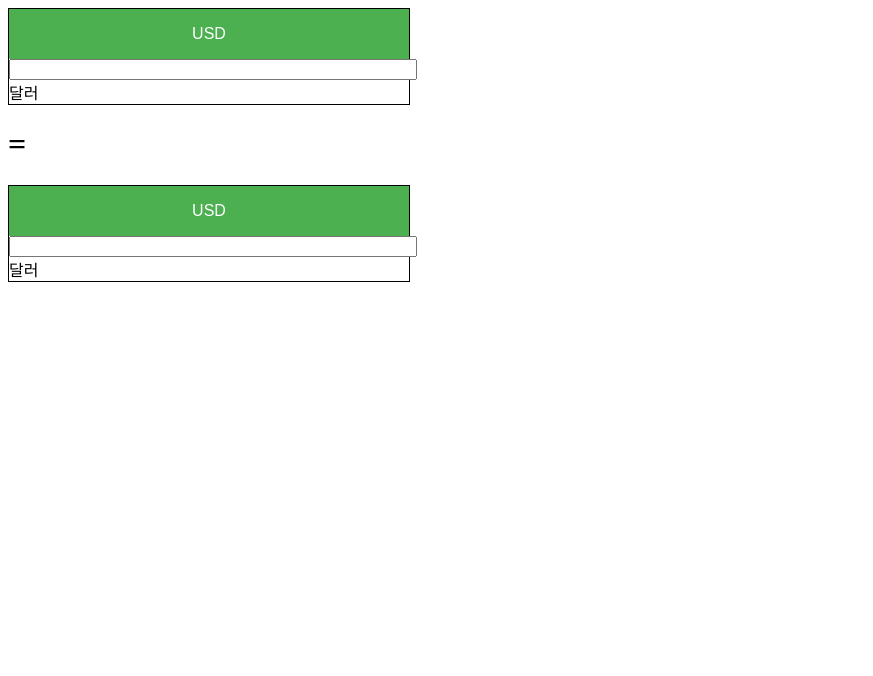
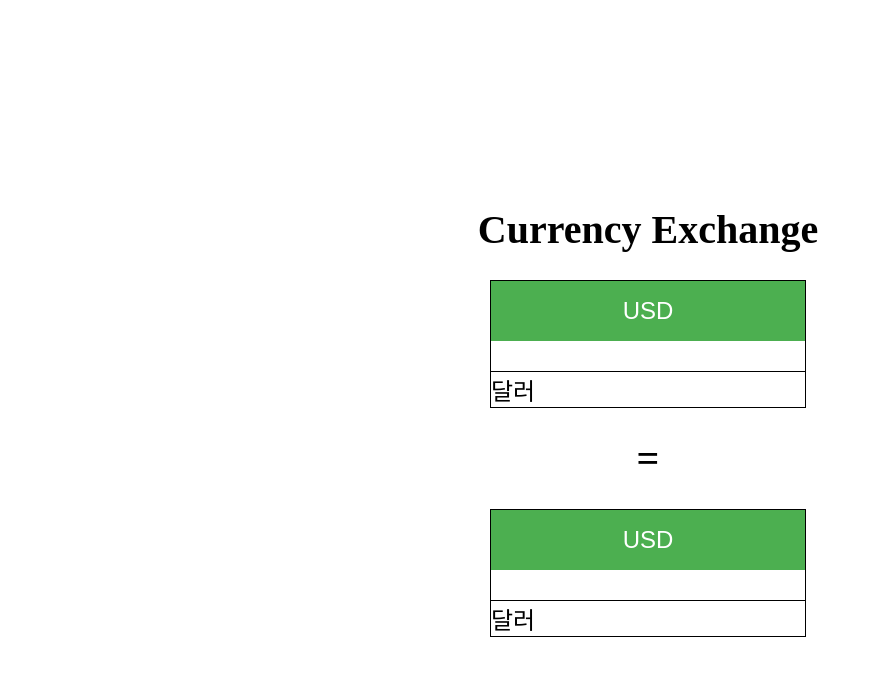
Before and after one commit to sgpirsquare/CurrencyExchange, a plain HTML site: page index.html in a window 1280 px wide. Shown: the whole page, without its empty margins (0-873 px from the left). Drawn offline with Linux system fonts and the light colour scheme.

Commit message:
css change

```diff
--- a/index.html
+++ b/index.html
@@ -3,10 +3,11 @@
   <head>
     <meta charset="UTF-8" />
     <meta name="viewport" content="width=device-width, initial-scale=1.0" />
-    <title>Document</title>
+    <title>Currency Exchange</title>
     <link rel="stylesheet" href="style.css" />
   </head>
   <body>
+    <h1>Currency Exchange</h1>
     <div class="exchange-box">
       <div class="dropdown">
         <button class="dropbtn" id="from-button">USD</button>
@@ -17,7 +18,13 @@
         </div>
       </div>
       <div class="input-area">
-        <input type="number" id="from-input" onkeyup="convert()" />
+        <input
+          required
+          maxlength="10"
+          type="number"
+          id="from-input"
+          onkeyup="convert('from')"
+        />
         <div>달러</div>
       </div>
     </div>
@@ -32,10 +39,37 @@
         </div>
       </div>
       <div class="input-area">
-        <input type="number" id="to-input" onkeyup="convert()" />
+        <input
+          required
+          maxlength="10"
+          type="number"
+          id="to-input"
+          onkeyup="convert('to')"
+        />
         <div>달러</div>
       </div>
     </div>
     <script src="script.js"></script>
   </body>
 </html>
+
+<!-- chatGpt의 응답
+<div>
+  <input type="number" id="input1" oninput="calculateExchange(1)">
+  <span>USD</span>
+</div>
+
+<div>
+  <input type="number" id="input2" oninput="calculateExchange(2)">
+  <span>KRW</span>
+</div>
+
+<div>
+  <input type="number" id="output1" readonly>
+  <span>KRW</span>
+</div>
+
+<div>
+  <input type="number" id="output2" readonly>
+  <span>USD</span>
+</div> -->
--- a/script.js
+++ b/script.js
@@ -54,8 +54,32 @@ document.querySelectorAll("#to-currency-list a").forEach((menu) =>
   })
 );
 
-function convert() {
-  let amount = document.getElementById("from-input").value;
-  let convertedAmount = amount * currencyRatio[fromCurrency][toCurrency];
-  document.getElementById("to-input").value = convertedAmount;
+function convert(type) {
+  //   console.log(type);
+  let amount = 0;
+  if (type == "from") {
+    let amount = document.getElementById("from-input").value;
+    let convertedAmount = amount * currencyRatio[fromCurrency][toCurrency];
+    document.getElementById("to-input").value = convertedAmount;
+  } else if (type == "to") {
+    let amount = document.getElementById("to-input").value;
+    let convertedAmount = amount * currencyRatio[toCurrency][fromCurrency];
+    document.getElementById("from-input").value = convertedAmount;
+  }
 }
+
+// chatgpt의 응답
+
+// function calculateExchange(inputId) {
+//     const usdToKrw = 1130; // Example exchange rate
+
+//     if (inputId === 1) {
+//       const inputUSD = document.getElementById("input1").value;
+//       const outputKRW = inputUSD * usdToKrw;
+//       document.getElementById("output1").value = outputKRW.toFixed(2);
+//     } else if (inputId === 2) {
+//       const inputKRW = document.getElementById("input2").value;
+//       const outputUSD = inputKRW / usdToKrw;
+//       document.getElementById("output2").value = outputUSD.toFixed(2);
+//     }
+//   }
--- a/style.css
+++ b/style.css
@@ -1,6 +1,18 @@
+body {
+  display: flex;
+  justify-content: center;
+  align-items: center;
+  min-height: 100vh;
+  flex-direction: column;
+  font-size: 1.5rem;
+  width: 100vw;
+  height: 100vh;
+}
+h1 {
+  font-size: min(2.5rem, 10vw);
+}
 .exchange-box {
   border: 1px solid black;
-  width: 400px;
 }
 
 /* Style The Dropdown Button */
@@ -21,6 +33,9 @@
   width: 100%;
 }
 
+.dropdown button {
+  font-size: 1.5rem;
+}
 /* Dropdown Content (Hidden by Default) */
 .dropdown-content {
   display: none;
@@ -61,4 +76,19 @@
 
 .input-area input {
   width: 100%;
+  max-width: 100%;
+  box-sizing: border-box;
+  border: none;
+  border-bottom: 1px solid black;
+  font-size: 1.5rem;
 }
+
+.input-area input:focus {
+  outline: none;
+  font-size: 1.5rem;
+}
+
+.input-area input::-webkit-inner-spin-button,
+.input-area input::-webkit-outer-spin-button {
+  display: none;
+}
```
